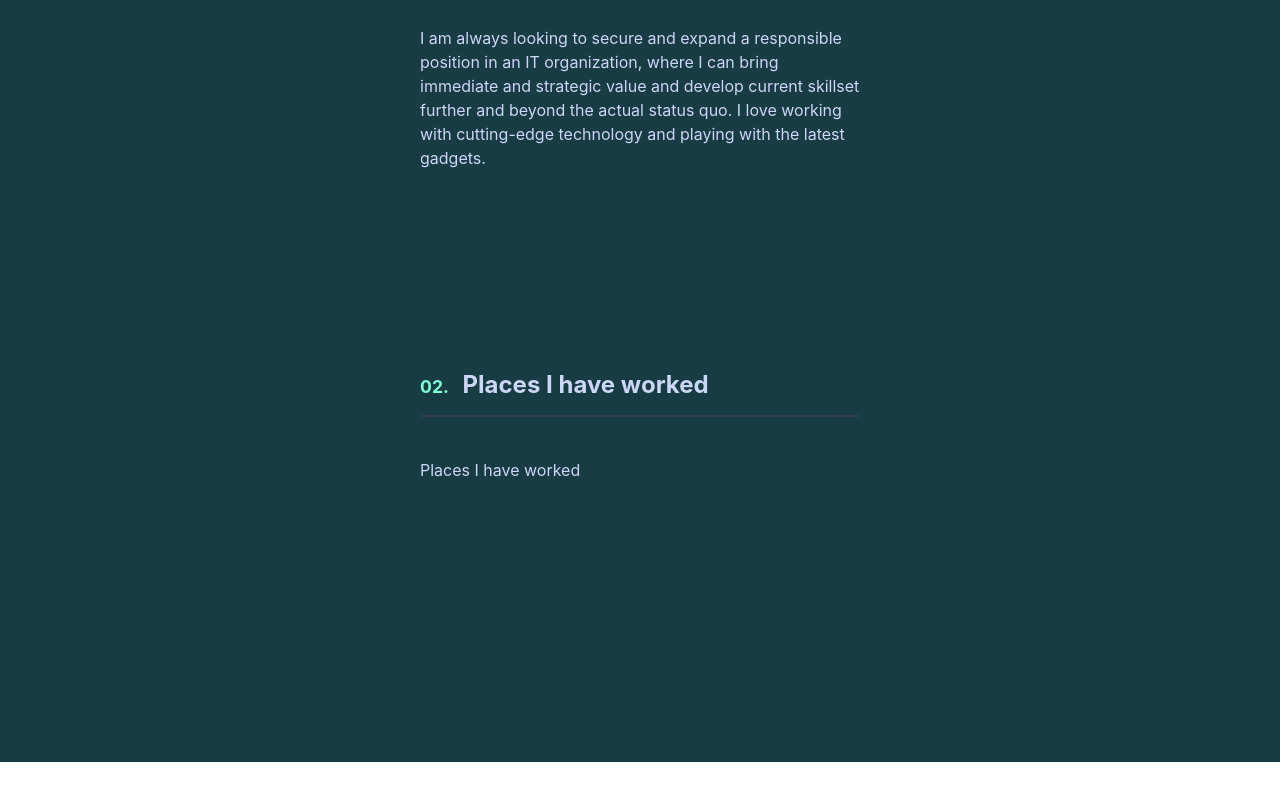
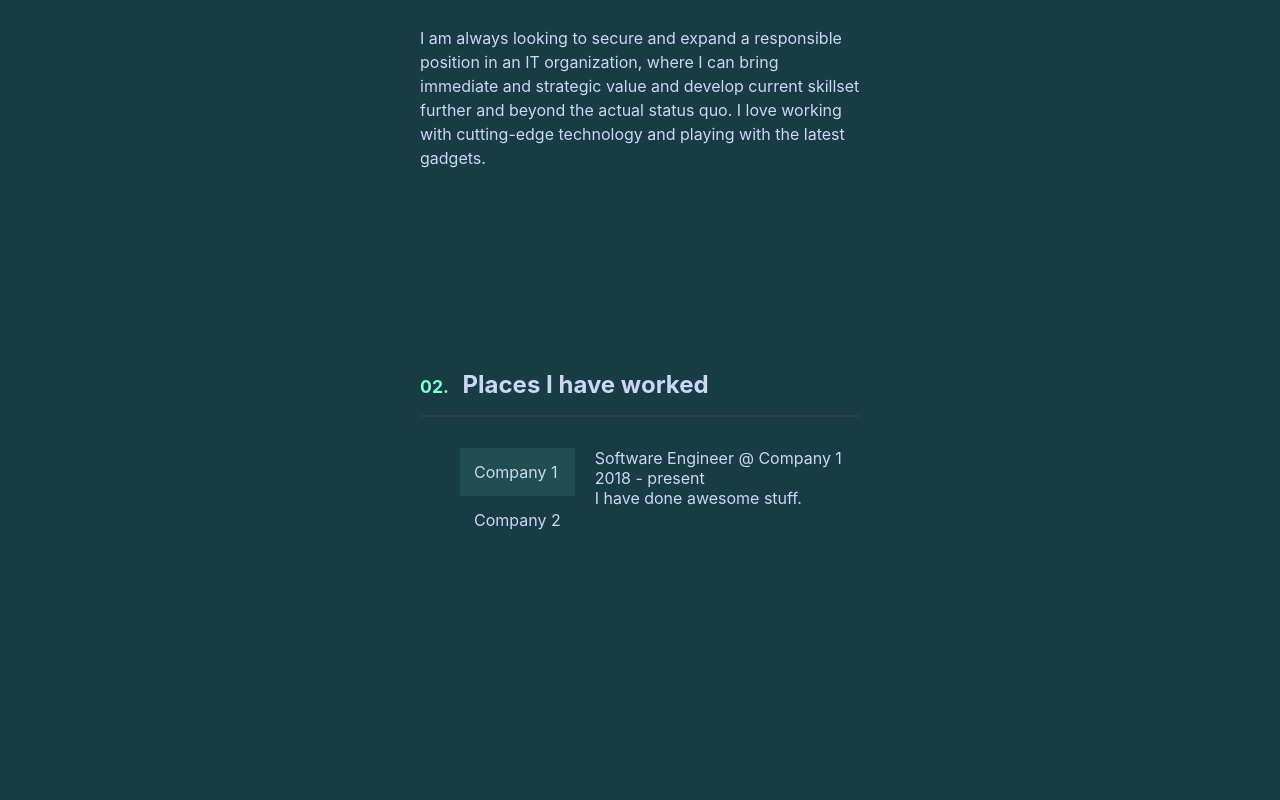
Before and after one commit to DonkeyKongJr/portfolio, a React (Create React App) app: page / in a window 1280 px wide. Shown: the part 1527-2327 px from the top of the page. Before the commit the page ends 2289 px from the top, so only its background shows below. Built offline with nearby package versions, Linux system fonts and the light colour scheme; a web font is replaced by a local one.

Commit message:
feat(xp): add switching between jobs

```diff
--- a/src/components/Experience/Experience.js
+++ b/src/components/Experience/Experience.js
@@ -1,5 +1,7 @@
 import React from 'react';
 import classes from './Experience.module.css';
+import Aux from '../../hoc/Aux';
+import MasterDetail from '../UI/MasterDetail/MasterDetail';
 
 class Experience extends React.Component {
   experienceRef = null;
@@ -19,10 +21,12 @@ class Experience extends React.Component {
 
   render() {
     return (
-      <div className={classes.Experience} ref={this.experienceRef}>
-        <h2 className={classes.Heading}>Places I have worked</h2>
-        <p className={classes.Description}>Places I have worked</p>
-      </div>
+      <Aux>
+        <div className={classes.Experience} ref={this.experienceRef}>
+          <h2 className={classes.Heading}>Places I have worked</h2>
+          <MasterDetail />
+        </div>
+      </Aux>
     );
   }
 }
--- /dev/null
+++ b/src/components/UI/MasterDetail/Detail/Detail.js
@@ -0,0 +1,20 @@
+import React from 'react';
+import classes from './Detail.module.css';
+
+const Detail = (props) => {
+  const job = props.job;
+
+  return (
+    <div className={classes.Detail}>
+      <div>
+        {job.jobTitle} @ {job.company}
+      </div>
+      <div>
+        {job.from} - {job.till}
+      </div>
+      <div>{job.description}</div>
+    </div>
+  );
+};
+
+export default Detail;
--- /dev/null
+++ b/src/components/UI/MasterDetail/Detail/Detail.module.css
@@ -0,0 +1,4 @@
+.Detail {
+  display: inline-block;
+  padding-left: 20px;
+}
--- /dev/null
+++ b/src/components/UI/MasterDetail/MasterDetail.js
@@ -0,0 +1,55 @@
+import React, { Component } from 'react';
+import Detail from './Detail/Detail';
+import classes from './MasterDetail.module.css';
+
+class MasterDetail extends Component {
+  constructor(props) {
+    super(props);
+    this.state = { selectedJob: 0 };
+  }
+
+  demoJob1 = {
+    id: 0,
+    jobTitle: 'Software Engineer',
+    company: 'Company 1',
+    from: '2018',
+    till: 'present',
+    description: 'I have done awesome stuff.',
+  };
+
+  demoJob2 = {
+    id: 1,
+    jobTitle: 'Software Engineer',
+    company: 'Company 2',
+    from: '2015',
+    till: '2018',
+    description: 'I have done amazing stuff.',
+  };
+
+  jobs = [this.demoJob1, this.demoJob2];
+
+  selectJobHandler = (id) => {
+    this.setState({ selectedJob: id });
+  };
+
+  render() {
+    const companyList = this.jobs.map((job) => {
+      const listClass = job.id === this.state.selectedJob ? classes.Active : '';
+      return (
+        <li className={listClass} onClick={() => this.selectJobHandler(job.id)}>
+          {job.company}
+        </li>
+      );
+    });
+
+    return (
+      <div>
+        <ul className={classes.SelectList}>{companyList}</ul>
+
+        <Detail job={this.jobs[this.state.selectedJob]} />
+      </div>
+    );
+  }
+}
+
+export default MasterDetail;
--- /dev/null
+++ b/src/components/UI/MasterDetail/MasterDetail.module.css
@@ -0,0 +1,17 @@
+.SelectList {
+  display: inline-block;
+  margin-block-start: 0;
+  vertical-align: top;
+}
+
+.SelectList li {
+  list-style-type: none;
+  cursor: pointer;
+
+  padding: 14px;
+}
+
+.SelectList li:hover,
+.SelectList li.Active {
+  background-color: rgba(127, 255, 212, 0.09);
+}
```
